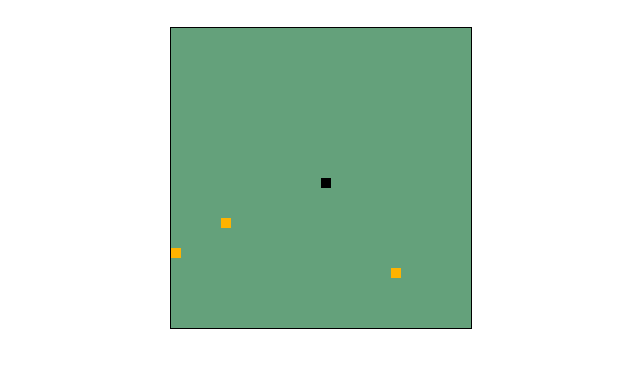
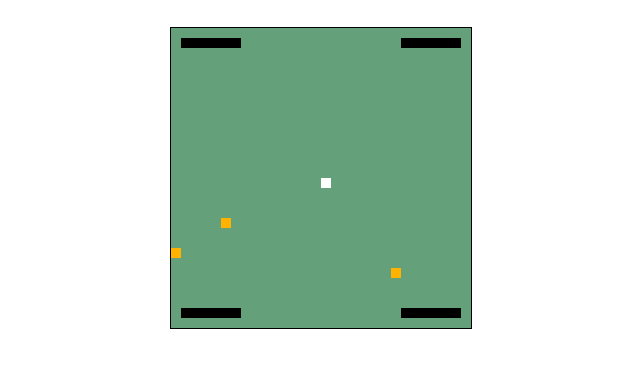
Before and after one commit to BrunoS3D/Snake-Canvas, a plain HTML site: page index.html in a window 1280 px wide. Shown: the part 257-624 px from the top of the page, without its empty margins (319-959 px from the left). Drawn offline with Linux system fonts and the light colour scheme.

Commit message:
levels added

```diff
--- a/index.html
+++ b/index.html
@@ -36,6 +36,7 @@
 		</div>
 	</div>
 
+	<script src="./src/levels.js"></script>
 	<script src="./src/index.js"></script>
 
 </body>
--- a/src/index.js
+++ b/src/index.js
@@ -51,7 +51,7 @@ function Start() {
 
 function OnGUI() {
 	// gameover / animacao inicial
-	if (trail.some((pos) => pos.x === x && pos.y === y)) {
+	if (trail.some((pos) => pos.x === x && pos.y === y) || (levels[level] && levels[level].some((pos) => pos.x === x && pos.y === y))) {
 		direction = "";
 		x = 15;
 		y = 15;
@@ -80,6 +80,12 @@ function OnGUI() {
 	// a movimentacao dos pixels do corpo da snake
 	OnInputGUI();
 
+	if (levels[level]) {
+		// desenha as paredes do level atual
+		levels[level].forEach((pos) => {
+			SetPixel(pos.x, pos.y, "#000");
+		});
+	}
 	// desenha as frutas nas tela
 	fruits.forEach((pos) => {
 		SetPixel(pos.x, pos.y, "#ffb300");
@@ -96,7 +102,7 @@ function OnGUI() {
 	fruitsElement.textContent = fruits.length;
 
 	// ponto de origem da snake
-	SetPixel(x, y, "black");
+	SetPixel(x, y, "white");
 }
 
 function OnInputGUI() {
--- /dev/null
+++ b/src/levels.js
@@ -0,0 +1,175 @@
+const levels = {
+	1: [
+		{
+			x: 1,
+			y: 1
+		},
+		{
+			x: 2,
+			y: 1
+		},
+		{
+			x: 3,
+			y: 1
+		},
+		{
+			x: 4,
+			y: 1
+		},
+		{
+			x: 5,
+			y: 1
+		}
+		,
+		{
+			x: 6,
+			y: 1
+		},
+		//
+		{
+			x: 1,
+			y: 28
+		},
+		{
+			x: 2,
+			y: 28
+		},
+		{
+			x: 3,
+			y: 28
+		},
+		{
+			x: 4,
+			y: 28
+		},
+		{
+			x: 5,
+			y: 28
+		}
+		,
+		{
+			x: 6,
+			y: 28
+		},
+		//
+		{
+			x: 21 + 2,
+			y: 28
+		},
+		{
+			x: 22 + 2,
+			y: 28
+		},
+		{
+			x: 23 + 2,
+			y: 28
+		},
+		{
+			x: 24 + 2,
+			y: 28
+		},
+		{
+			x: 25 + 2,
+			y: 28
+		}
+		,
+		{
+			x: 26 + 2,
+			y: 28
+		},
+		//
+		{
+			x: 21 + 2,
+			y: 1
+		},
+		{
+			x: 22 + 2,
+			y: 1
+		},
+		{
+			x: 23 + 2,
+			y: 1
+		},
+		{
+			x: 24 + 2,
+			y: 1
+		},
+		{
+			x: 25 + 2,
+			y: 1
+		}
+		,
+		{
+			x: 26 + 2,
+			y: 1
+		}
+	],
+	2: [
+		{
+			x: 10,
+			y: 10
+		},
+		{
+			x: 11,
+			y: 10
+		},
+		{
+			x: 12,
+			y: 10
+		},
+		{
+			x: 18,
+			y: 10
+		},
+		{
+			x: 19,
+			y: 10
+		},
+		{
+			x: 20,
+			y: 10
+		},
+		//
+		{
+			x: 20,
+			y: 11
+		},
+		{
+			x: 20,
+			y: 12
+		},
+		{
+			x: 20,
+			y: 13
+		},
+		{
+			x: 20,
+			y: 14
+		},
+		{
+			x: 20,
+			y: 15
+		},
+		//
+		{
+			x: 10,
+			y: 11
+		},
+		{
+			x: 10,
+			y: 12
+		},
+		{
+			x: 10,
+			y: 13
+		},
+		{
+			x: 10,
+			y: 14
+		},
+		{
+			x: 10,
+			y: 15
+		},
+	],
+}
```
